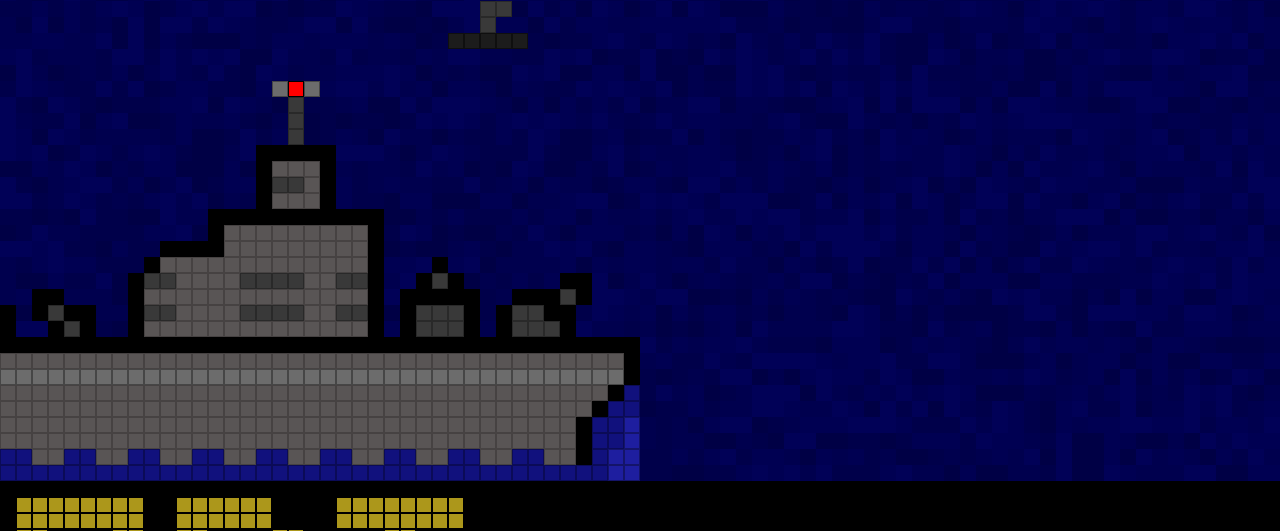
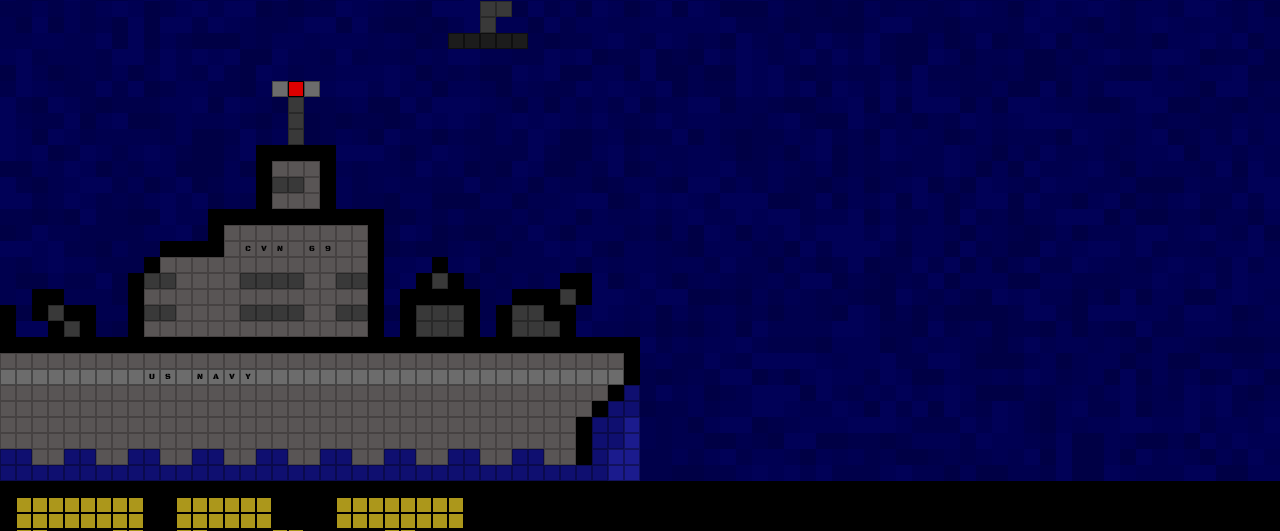
Before and after one commit to maryPopplns/battleship, a website built with webpack: page dist/index.html in a window 1280 px wide. Shown: the part 167-698 px from the top of the page. Built offline with nearby package versions, Linux system fonts and the light colour scheme.

Commit message:
added text to destroter and carrier

```diff
--- a/src/components/ui/homepage/css/ships.css
+++ b/src/components/ui/homepage/css/ships.css
@@ -1,4 +1,13 @@
 @import './animator.css';
+@import url('https://fonts.googleapis.com/css2?family=Black+Ops+One&display=swap');
+
+.ship_text {
+  display: flex;
+  justify-content: center;
+  align-items: center;
+  font-family: 'Black Ops One', cursive;
+  font-size: 0.5em;
+}
 
 .ship_hull_outline {
   background-color: black;
--- a/src/components/ui/homepage/helpers/color_battleship.js
+++ b/src/components/ui/homepage/helpers/color_battleship_tiles.js
@@ -1,7 +1,7 @@
 import { EZ_TILE_COLORIZER } from './helpers.js';
 import BATTLESHIP from './battleship_tiles.js';
 
-export default function color_battleship() {
+export default function color_battleship_tiles() {
   for (let letter in BATTLESHIP) {
     EZ_TILE_COLORIZER(BATTLESHIP[letter], 'title');
   }
--- a/src/components/ui/homepage/helpers/color_ship_tiles.js
+++ b/src/components/ui/homepage/helpers/color_ship_tiles.js
@@ -2,27 +2,83 @@
 import { EZ_TILE_COLORIZER } from './helpers.js';
 
 export default function color_ship_tiles() {
+  (function carrier() {
     EZ_TILE_COLORIZER(CARRIER.black_outline, 'ship_hull_outline');
     EZ_TILE_COLORIZER(CARRIER.hull, 'ship_hull');
     EZ_TILE_COLORIZER(CARRIER.dark_gray, 'dark_gray');
     EZ_TILE_COLORIZER(CARRIER.light_gray, 'light_gray');
     EZ_TILE_COLORIZER(CARRIER.ship_light, 'ship_light');
     EZ_TILE_COLORIZER(CARRIER.surrounding_water_dark, 'surrounding_water_dark');
-  EZ_TILE_COLORIZER(CARRIER.surrounding_water_light, 'surrounding_water_light');
+    EZ_TILE_COLORIZER(
+      CARRIER.surrounding_water_light,
+      'surrounding_water_light'
+    );
 
+    const C = document.getElementById(1795);
+    const V = document.getElementById(1796);
+    const N = document.getElementById(1797);
+    const SIX = document.getElementById(1799);
+    const NINE = document.getElementById(1800);
+    const U = document.getElementById(2349);
+    const S = document.getElementById(2350);
+    const N2 = document.getElementById(2352);
+    const A = document.getElementById(2353);
+    const V2 = document.getElementById(2354);
+    const Y = document.getElementById(2355);
+    const ALL = [C, V, N, SIX, NINE, U, S, N2, A, V2, Y];
+    ALL.map((tile) => {
+      tile.classList.add('ship_text');
+    });
+    C.innerText = 'C';
+    V.innerText = 'V';
+    N.innerText = 'N';
+    SIX.innerText = '6';
+    NINE.innerText = '9';
+    U.innerText = 'U';
+    S.innerText = 'S';
+    N2.innerText = 'N';
+    A.innerText = 'A';
+    V2.innerText = 'V';
+    Y.innerText = 'Y';
+  })();
+
+  (function destroyer() {
     EZ_TILE_COLORIZER(DESTROYER.black_outline, 'ship_hull_outline');
     EZ_TILE_COLORIZER(DESTROYER.hull, 'ship_hull');
     EZ_TILE_COLORIZER(DESTROYER.light_gray, 'light_gray');
     EZ_TILE_COLORIZER(DESTROYER.dark_gray, 'dark_gray');
     EZ_TILE_COLORIZER(DESTROYER.ship_light, 'ship_light');
-  EZ_TILE_COLORIZER(DESTROYER.surrounding_water_dark, 'surrounding_water_dark');
+    EZ_TILE_COLORIZER(
+      DESTROYER.surrounding_water_dark,
+      'surrounding_water_dark'
+    );
     EZ_TILE_COLORIZER(
       DESTROYER.surrounding_water_light,
       'surrounding_water_light'
     );
 
+    const U = document.getElementById(1550);
+    const S = document.getElementById(1551);
+    const N = document.getElementById(1553);
+    const A = document.getElementById(1554);
+    const V = document.getElementById(1555);
+    const Y = document.getElementById(1556);
+    const ALL = [U, S, N, A, V, Y];
+    ALL.map((tile) => {
+      tile.classList.add('ship_text');
+    });
+    U.innerText = 'U';
+    S.innerText = 'S';
+    N.innerText = 'N';
+    A.innerText = 'A';
+    V.innerText = 'V';
+    Y.innerText = 'Y';
+  })();
+
+  (function submarine() {
     EZ_TILE_COLORIZER(SUBMARINE.hull, 'sub');
     EZ_TILE_COLORIZER(SUBMARINE.dark_gray, 'dark_gray');
     EZ_TILE_COLORIZER(SUBMARINE.left_periscope, 'periscope_on');
     EZ_TILE_COLORIZER(SUBMARINE.right_periscope, 'periscope_off');
+  })();
 }
--- a/src/components/ui/homepage/helpers/color_water.js
+++ b/src/components/ui/homepage/helpers/color_water_tiles.js
@@ -1,4 +1,4 @@
-export default function color_water() {
+export default function color_water_tiles() {
   const CLASSES = ['blue1', 'blue2', 'blue3', 'blue4', 'blue5'];
   const WATER_TILES = Array.from(document.getElementsByClassName('water'));
   WATER_TILES.map((tile) => {
--- a/src/components/ui/homepage/homepage.js
+++ b/src/components/ui/homepage/homepage.js
@@ -1,15 +1,15 @@
 import render_tiles from './helpers/render_tiles.js';
 import color_start_tiles from './helpers/color_start_tiles.js';
 import color_ship_tiles from './helpers/color_ship_tiles.js';
-import color_battleship from './helpers/color_battleship.js';
+import color_battleship_tiles from './helpers/color_battleship_tiles.js';
+import color_water_tiles from './helpers/color_water_tiles.js';
 import animations from './helpers/animations.js';
-import color_water from './helpers/color_water.js';
 
 export default function homepage() {
   render_tiles();
   color_start_tiles();
   color_ship_tiles();
-  color_battleship();
-  color_water();
+  color_battleship_tiles();
+  color_water_tiles();
   animations();
 }
```
Lines whose indentation alone changed are shown as unchanged.
